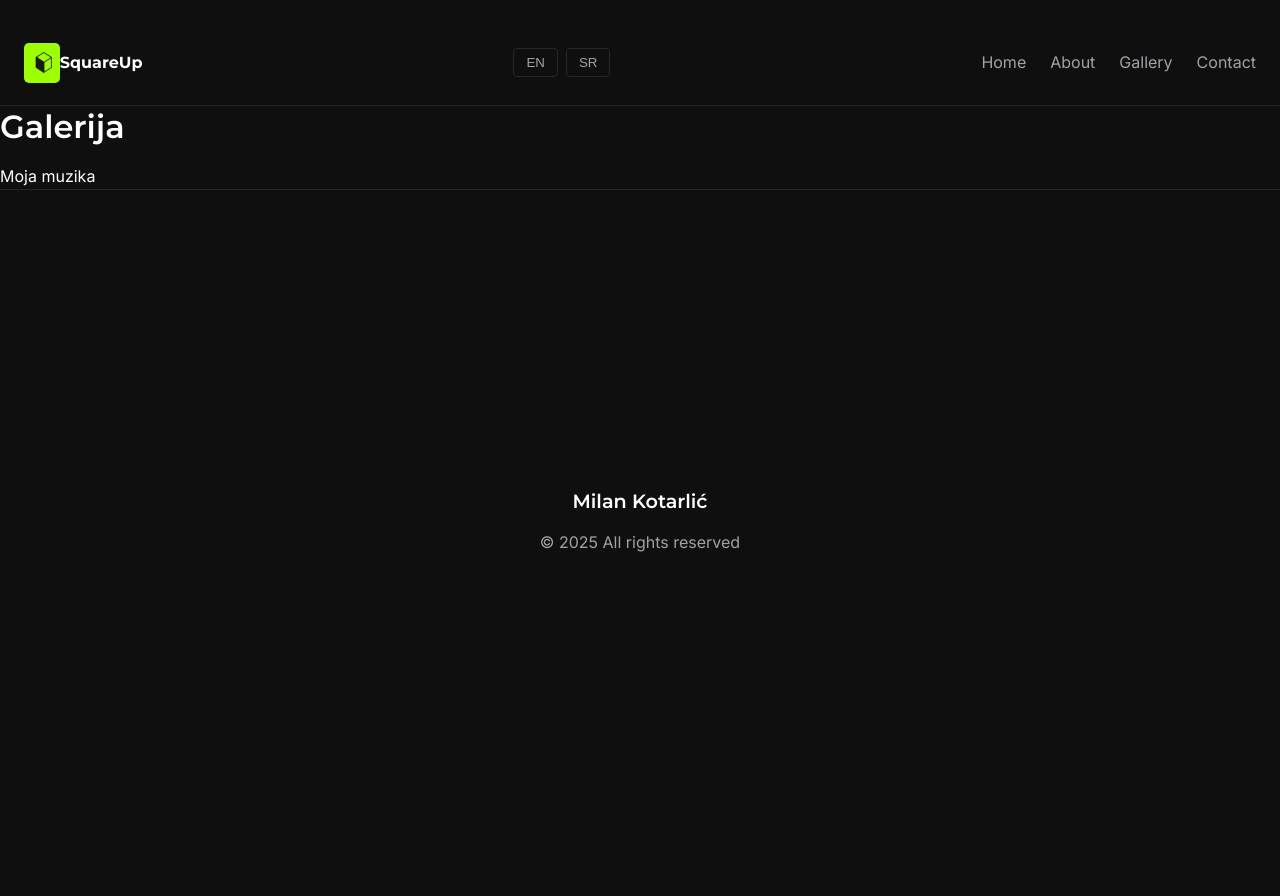
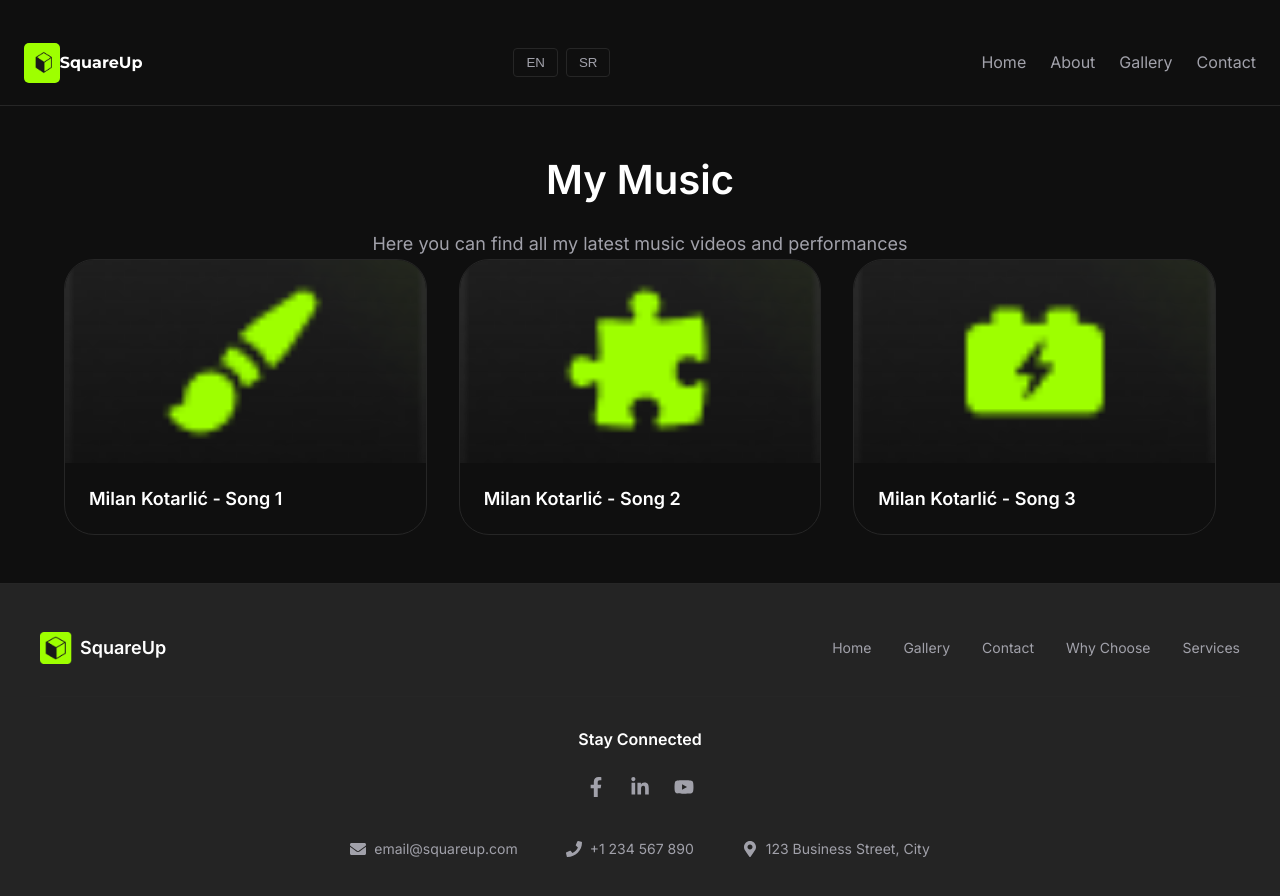
Before and after one commit to MilanKotarlic/MilanKotarlic-website, a React (Vite) app: page /gallery in a window 1280 px wide. Shown: the top 896 px of the page. Before the commit the page ends 854 px from the top, so only its background shows below. Built offline with nearby package versions, Linux system fonts and the light colour scheme.

Commit message:
Add gallery page styles and finish footer implementation

```diff
--- a/src/components/layout/Footer/Footer.jsx
+++ b/src/components/layout/Footer/Footer.jsx
@@ -1,11 +1,62 @@
 import React from 'react';
+import { Link } from 'react-router-dom';
+import { useLanguage } from '../../../hooks/useLanguage';
+import { FaFacebookF, FaLinkedinIn, FaYoutube, FaEnvelope, FaPhone, FaMapMarkerAlt } from 'react-icons/fa';
 
 const Footer = () => {
+  const { t } = useLanguage();
+
   return (
     <footer className="footer">
-      <div className="footer__content">
-        <h3 className="footer__title">Milan Kotarlić</h3>
-        <p className="footer__text">© 2025 All rights reserved</p>
+      <div className="footer__container">
+        <div className="footer__top">
+          <div className="footer__logo-section">
+            <div className="footer__logo">
+              <img src="/images/Logo.png" alt="SquareUp" className="footer__logo-image" />
+              <span className="footer__logo-text">SquareUp</span>
+            </div>
+          </div>
+
+          <nav className="footer__nav">
+            <Link to="/" className="footer__nav-link">{t('navigation.home')}</Link>
+            <Link to="/gallery" className="footer__nav-link">{t('navigation.gallery')}</Link>
+            <Link to="/contact" className="footer__nav-link">{t('navigation.contact')}</Link>
+            <a href="#why-choose" className="footer__nav-link">Why Choose</a>
+            <a href="#services" className="footer__nav-link">Services</a>
+          </nav>
+        </div>
+
+        <div className="footer__middle">
+          <h3 className="footer__stay-connected">Stay Connected</h3>
+          <div className="footer__social">
+            <a href="#" className="footer__social-link">
+              <FaFacebookF />
+            </a>
+            <a href="#" className="footer__social-link">
+              <FaLinkedinIn />
+            </a>
+            <a href="#" className="footer__social-link">
+              <FaYoutube />
+            </a>
+          </div>
+        </div>
+
+        <div className="footer__bottom">
+          <div className="footer__contact-info">
+            <div className="footer__contact-item">
+              <FaEnvelope className="footer__contact-icon" />
+              <span>email@squareup.com</span>
+            </div>
+            <div className="footer__contact-item">
+              <FaPhone className="footer__contact-icon" />
+              <span>+1 234 567 890</span>
+            </div>
+            <div className="footer__contact-item">
+              <FaMapMarkerAlt className="footer__contact-icon" />
+              <span>123 Business Street, City</span>
+            </div>
+          </div>
+        </div>
       </div>
     </footer>
   );
--- a/src/locales/en.json
+++ b/src/locales/en.json
@@ -52,5 +52,21 @@
     "about": "About",
     "gallery": "Gallery",
     "contact": "Contact"
+  },
+  "gallery": {
+  "title": "My Music",
+  "subtitle": "Here you can find all my latest music videos and performances",
+  "videos": {
+    "video1": {
+      "title": "Milan Kotarlić - Song 1"
+    },
+    "video2": {
+      "title": "Milan Kotarlić - Song 2"
+    },
+    "video3": {
+      "title": "Milan Kotarlić - Song 3"
+    }
   }
 }
+
+}
--- a/src/locales/sr.json
+++ b/src/locales/sr.json
@@ -52,5 +52,20 @@
     "about": "O Meni",
     "gallery": "Galerija",
     "contact": "Kontakt"
+  },
+  "gallery": {
+  "title": "Moja Muzika",
+  "subtitle": "Ovde možete pronaći sve moje najnovije muzičke spotove i izvođenja",
+  "videos": {
+    "video1": {
+      "title": "Milan Kotarlić - Pesma 1"
+    },
+    "video2": {
+      "title": "Milan Kotarlić - Pesma 2"
+    },
+    "video3": {
+      "title": "Milan Kotarlić - Pesma 3"
+    }
   }
 }
+}
--- a/src/pages/Gallery/Gallery.jsx
+++ b/src/pages/Gallery/Gallery.jsx
@@ -1,13 +1,58 @@
 import React from 'react';
+import { useLanguage } from '../../hooks/useLanguage';
+import '../../styles/components/gallery.scss';
 
 const Gallery = () => {
+  const { t } = useLanguage();
+
+  const mockVideos = [
+    {
+      id: 1,
+      title: t('gallery.videos.video1.title'),
+      thumbnail: "/images/design.png",
+      youtubeId: "dQw4w9WgXcQ"
+    },
+    {
+      id: 2,
+      title: t('gallery.videos.video2.title'),
+      thumbnail: "/images/development.png",
+      youtubeId: "dQw4w9WgXcQ"
+    },
+    {
+      id: 3,
+      title: t('gallery.videos.video3.title'),
+      thumbnail: "/images/management.png",
+      youtubeId: "dQw4w9WgXcQ"
+    }
+  ];
+
   return (
-    <div className="section">
-      <div className="container">
-        <h1>Galerija</h1>
-        <p>Moja muzika</p>
+    <section className="gallery">
+      <div className="gallery__container">
+        <div className="gallery__header">
+          <h1 className="gallery__title">{t('gallery.title')}</h1>
+          <p className="gallery__subtitle">
+            {t('gallery.subtitle')}
+          </p>
+        </div>
+
+        <div className="gallery__videos">
+          {mockVideos.map(video => (
+            <div key={video.id} className="video-card">
+              <div className="video-card__thumbnail">
+                <img src={video.thumbnail} alt={video.title} />
+                <div className="video-card__play-overlay">
+                  <span>▶</span>
+                </div>
+              </div>
+              <div className="video-card__content">
+                <h3 className="video-card__title">{video.title}</h3>
+              </div>
+            </div>
+          ))}
+        </div>
       </div>
-    </div>
+    </section>
   );
 };
 
--- a/src/styles/components/footer.scss
+++ b/src/styles/components/footer.scss
@@ -1,22 +1,129 @@
 @use '../abstracts/variables';
 
+
 .footer {
-  min-height: var(--footer-height);
-  padding: 30px var(--spacing-md);
+  background: var(--color-bg-dark);
   border-top: 1px solid var(--color-border);
-  display: flex;
-  align-items: center;
-  justify-content: center;
-  text-align: center;
+  padding: var(--spacing-xl) var(--spacing-md);
 
-  &__title {
-    font-family: 'Montserrat', sans-serif;
-    font-size: 1.2rem;
-    color: var(--color-text-primary);
-    margin-bottom: var(--spacing-sm);
+  &__container {
+    max-width: 1200px;
+    margin: 0 auto;
   }
 
-  &__text {
+  &__top {
+    display: flex;
+    justify-content: space-between;
+    align-items: center;
+    padding-bottom: var(--spacing-lg);
+    border-bottom: 1px solid var(--color-border);
+    margin-bottom: var(--spacing-lg);
+  }
+
+  &__logo {
+    display: flex;
+    align-items: center;
+    gap: var(--spacing-xs);
+
+    &-text {
+      font-family: var(--font-family-primary);
+      font-size: var(--font-size-lg);
+      color: var(--color-text-primary);
+      font-weight: 600;
+    }
+
+    &-image {
+      width: 32px;
+      height: 32px;
+    }
+  }
+
+  &__nav {
+    display: flex;
+    gap: var(--spacing-lg);
+
+    &-link {
+      font-family: var(--font-family-primary);
+      font-size: var(--font-size-sm);
+      color: var(--color-text-secondary);
+      text-decoration: none;
+      transition: color 0.3s ease;
+
+      &:hover {
+        color: var(--color-text-primary);
+      }
+    }
+  }
+
+  &__middle {
+    text-align: center;
+    margin-bottom: var(--spacing-lg);
+  }
+
+  &__stay-connected {
+    font-family: var(--font-family-primary);
+    font-size: var(--font-size-md);
+    color: var(--color-text-primary);
+    margin-bottom: var(--spacing-md);
+  }
+
+  &__social {
+    display: flex;
+    justify-content: center;
+    gap: var(--spacing-md);
+
+    &-link {
+      color: var(--color-text-secondary);
+      font-size: var(--font-size-xl);
+      transition: color 0.3s ease;
+
+      &:hover {
+        color: var(--color-text-primary);
+      }
+    }
+  }
+
+  &__bottom {
+    text-align: center;
+  }
+
+  &__contact-info {
+    display: flex;
+    justify-content: center;
+    gap: var(--spacing-xl);
+  }
+
+  &__contact-item {
+    display: flex;
+    align-items: center;
+    gap: var(--spacing-xs);
+    font-family: var(--font-family-primary);
+    font-size: var(--font-size-sm);
     color: var(--color-text-secondary);
+
+    .footer__contact-icon {
+      color: var(--color-text-secondary);
+      font-size: var(--font-size-md);
+    }
   }
 }
+
+@media (max-width: 768px) {
+  .footer {
+    &__top {
+      flex-direction: column;
+      gap: var(--spacing-md);
+      text-align: center;
+    }
+
+    &__nav {
+      flex-wrap: wrap;
+      justify-content: center;
+    }
+
+    &__contact-info {
+      flex-direction: column;
+      gap: var(--spacing-md);
+    }
+  }
+}
--- /dev/null
+++ b/src/styles/components/gallery.scss
@@ -0,0 +1,98 @@
+@use '../abstracts/variables';
+
+.gallery {
+  padding: var(--spacing-xl) var(--spacing-md);
+  background: var(--color-background);
+  color: var(--color-text-primary);
+
+  &__container {
+    max-width: 1200px;
+    margin: 0 auto;
+  }
+
+  &__header {
+    text-align: center;
+    margin-bottom: var(--spacing-xxl);
+  }
+
+  &__title {
+    font-family: var(--font-primary);
+    font-size: 2.5rem;
+    color: var(--color-text-primary);
+    margin-bottom: var(--spacing-md);
+  }
+
+  &__subtitle {
+    font-family: var(--font-primary);
+    font-size: 1.125rem;
+    color: var(--color-text-secondary);
+    max-width: 600px;
+    margin: 0 auto;
+  }
+
+  &__videos {
+    display: grid;
+    grid-template-columns: repeat(auto-fit, minmax(300px, 1fr));
+    gap: var(--spacing-lg);
+    padding: 0 var(--spacing-md);
+  }
+}
+
+.video-card {
+  background: var(--color-surface);
+  border: 1px solid var(--color-border);
+  border-radius: var(--border-radius-lg);
+  overflow: hidden;
+  transition: transform 0.3s ease, box-shadow 0.3s ease;
+
+  &:hover {
+    transform: translateY(-4px);
+    box-shadow: 0 8px 24px rgba(0, 0, 0, 0.2);
+  }
+
+  &__thumbnail {
+    position: relative;
+    aspect-ratio: 16/9;
+    overflow: hidden;
+
+    img {
+      width: 100%;
+      height: 100%;
+      object-fit: cover;
+    }
+  }
+
+  &__play-overlay {
+    position: absolute;
+    top: 0;
+    left: 0;
+    right: 0;
+    bottom: 0;
+    background: rgba(0, 0, 0, 0.5);
+    display: flex;
+    align-items: center;
+    justify-content: center;
+    opacity: 0;
+    transition: opacity 0.3s ease;
+
+    span {
+      color: white;
+      font-size: 3rem;
+    }
+  }
+
+  &__thumbnail:hover &__play-overlay {
+    opacity: 1;
+  }
+
+  &__content {
+    padding: var(--spacing-md);
+  }
+
+  &__title {
+    font-family: var(--font-primary);
+    font-size: 1.125rem;
+    color: var(--color-text-primary);
+    margin: 0;
+  }
+}
```
Also changed, not shown: src/components/layout/Header/Header.jsx (+19 -19 lines).
